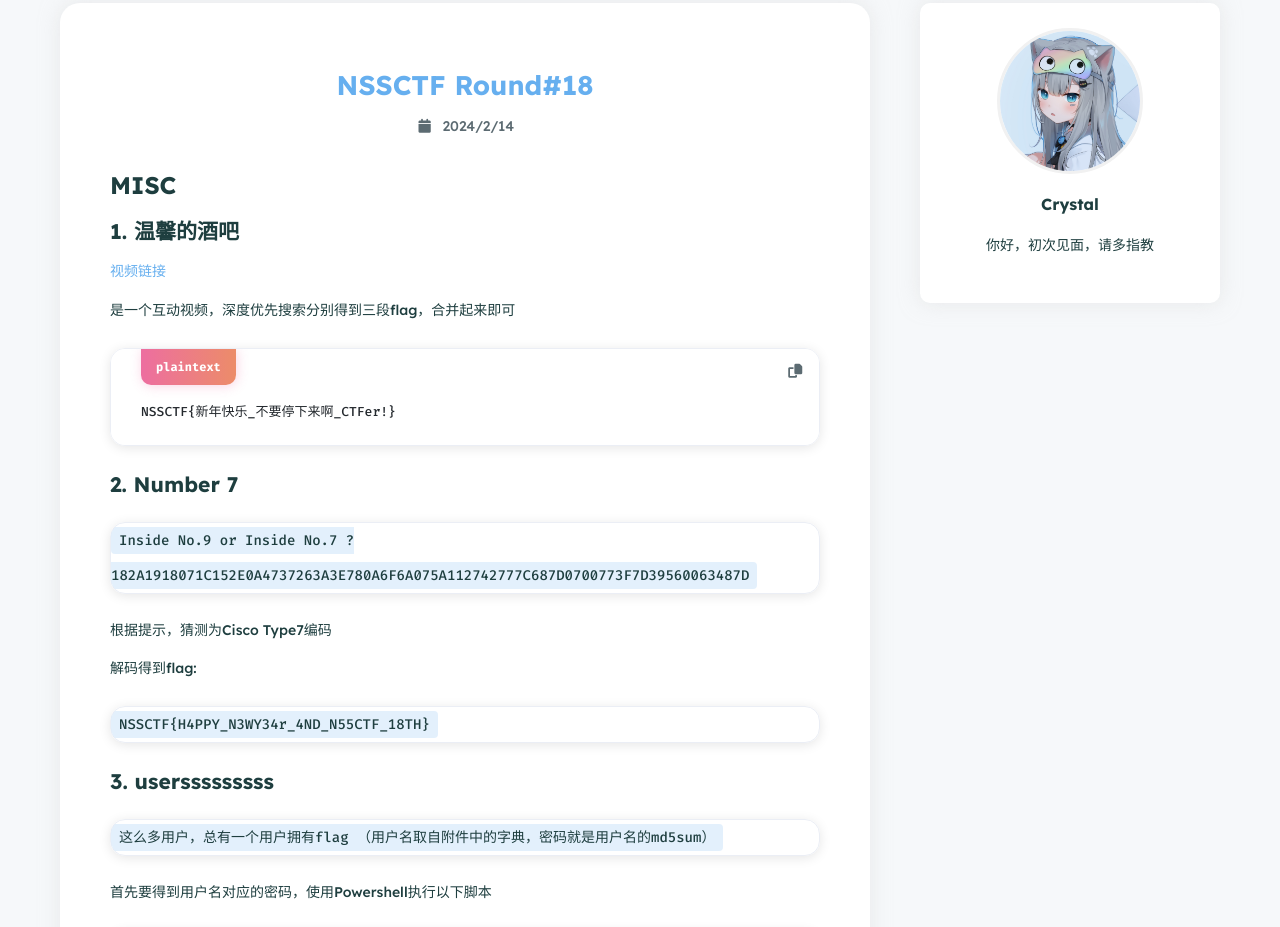
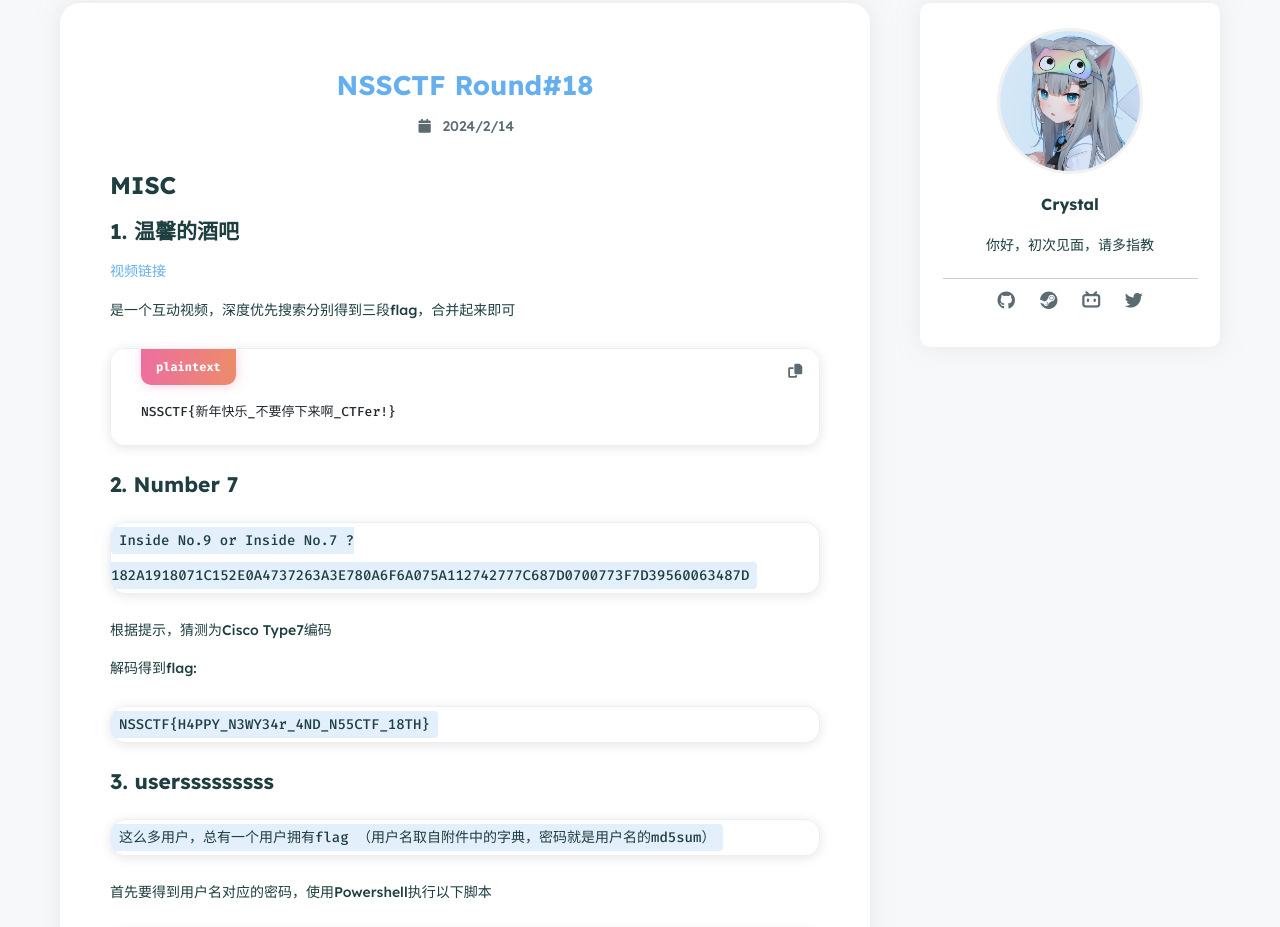
Before and after one commit to crystaldesu/crystaldesu.github.io, a plain HTML site: page index.html in a window 1280 px wide. Shown: the part 817-1744 px from the top of the page. Drawn offline with nearby package versions, Linux system fonts and the light colour scheme; a script that the page names is missing.

Commit message:
Site updated: 2024-02-27 21:54:43

```diff
--- a/index.html
+++ b/index.html
@@ -296,7 +296,7 @@ if __name__ == &quot;__main__&quot;:
 
         <span class="tag">
 
-            <a href="/tags/CTF/" style="color: #00bcd4">CTF</a>
+            <a href="/tags/CTF/" style="color: #03a9f4">CTF</a>
         </span>
 
     </div>
@@ -387,7 +387,7 @@ for i in str_new:
 
         <span class="tag">
 
-            <a href="/tags/CTF/" style="color: #00a596">CTF</a>
+            <a href="/tags/CTF/" style="color: #03a9f4">CTF</a>
         </span>
 
     </div>
@@ -418,6 +418,42 @@ for i in str_new:
 
         </div>
 
+        <div class="icon-links">
+
+            <span class="icon-link">
+                <a target="_blank" rel="noopener" href="https://github.com/crystaldesu">
+                    <i
+                        class="fa-brands fa-github fa-fw"
+                    ></i>
+                </a>
+            </span>
+
+            <span class="icon-link">
+                <a target="_blank" rel="noopener" href="https://steamcommunity.com/id/crystaldesu/">
+                    <i
+                        class="fa-brands fa-steam fa-fw"
+                    ></i>
+                </a>
+            </span>
+
+            <span class="icon-link">
+                <a target="_blank" rel="noopener" href="https://space.bilibili.com/38802405">
+                    <i
+                        class="fa-brands fa-bilibili fa-fw"
+                    ></i>
+                </a>
+            </span>
+
+            <span class="icon-link">
+                <a target="_blank" rel="noopener" href="https://twitter.com/narcissu_qwq">
+                    <i
+                        class="fa-brands fa-twitter fa-fw"
+                    ></i>
+                </a>
+            </span>
+
+        </div>
+
 
     </div>
 </div>
@@ -430,7 +466,7 @@ for i in str_new:
     <div id="footer-wrap">
         <div>
             &copy;
-            2022 - 2024 Crystal&#39;s Blog
+            2023 - 2024 Crystal&#39;s Blog
             <span id="footer-icon">
                 <i class="fa-solid fa-font-awesome fa-fw"></i>
             </span>
```
Also changed, not shown: NSSCTF-Round-18/index.html (+1 -1 lines), about/index.html (+2 -1 lines), archives/2024/02/index.html (+2 -2 lines), archives/2024/index.html (+2 -2 lines), archives/index.html (+3 -3 lines), beginCTF-2024/index.html (+2 -2 lines), categories/index.html (+1 -1 lines), tags/CTF/index.html (+2 -2 lines), tags/index.html (+2 -2 lines).
